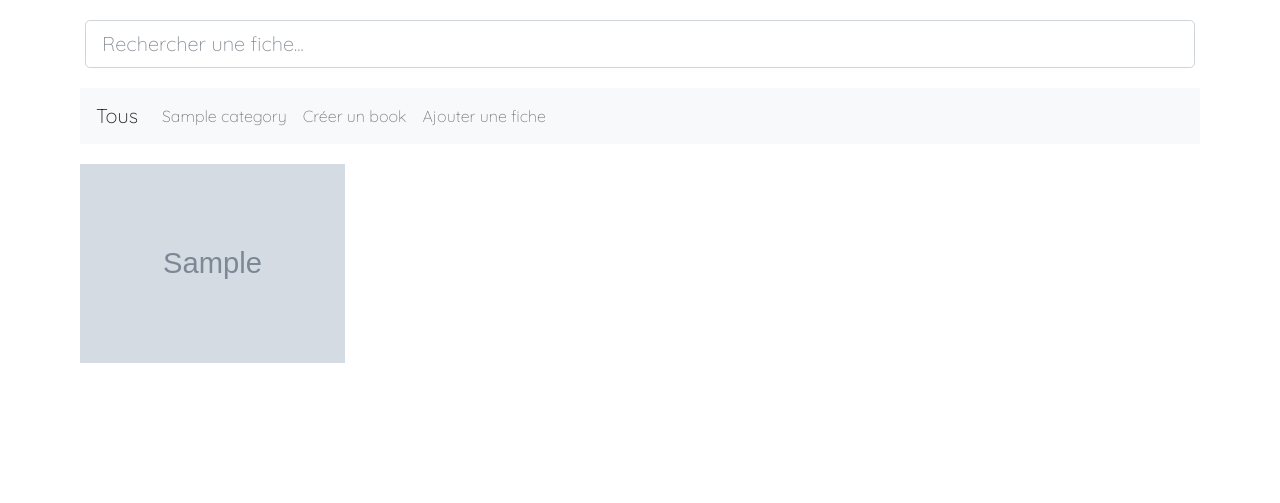
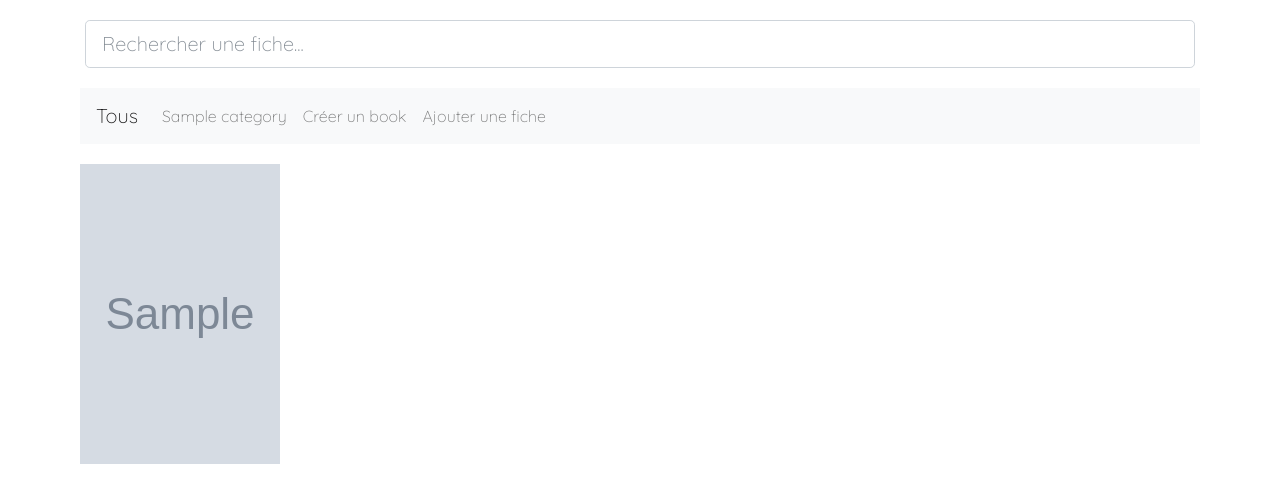
Before and after one commit to FelanaRamarlina/MovieBook, a PHP site: page /index.php?ctrl=sheet&action=sheets in a window 1280 px wide. Shown: the part 116-619 px from the top of the page. Run offline with PHP 8.4, Linux system fonts and the light colour scheme; the visitor is signed in with stand-in values (Sample User, id 1); tables that the repository leaves empty hold one stand-in row (values such as "Sample post"); grey boxes marked "Sample" are stand-in pictures; style sheets or scripts are compiled from the project's sources; some libraries are stand-ins or nearby versions.

Commit message:
tailles images

```diff
--- a/sources/resources/styles/style.css
+++ b/sources/resources/styles/style.css
@@ -102,7 +102,8 @@ input[type="submit"] {
     padding: 10px;
 }
 .poster {
-    width: 100%;
+    width: 200px;
+    height: 300px;
 }
 
 .poster:hover{
```
